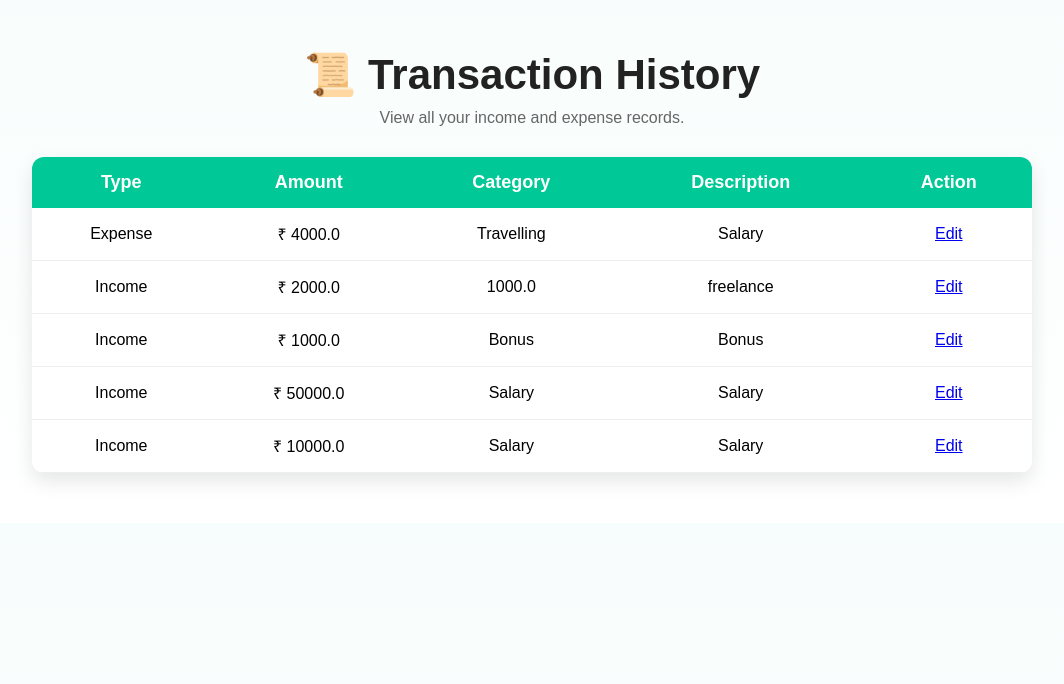
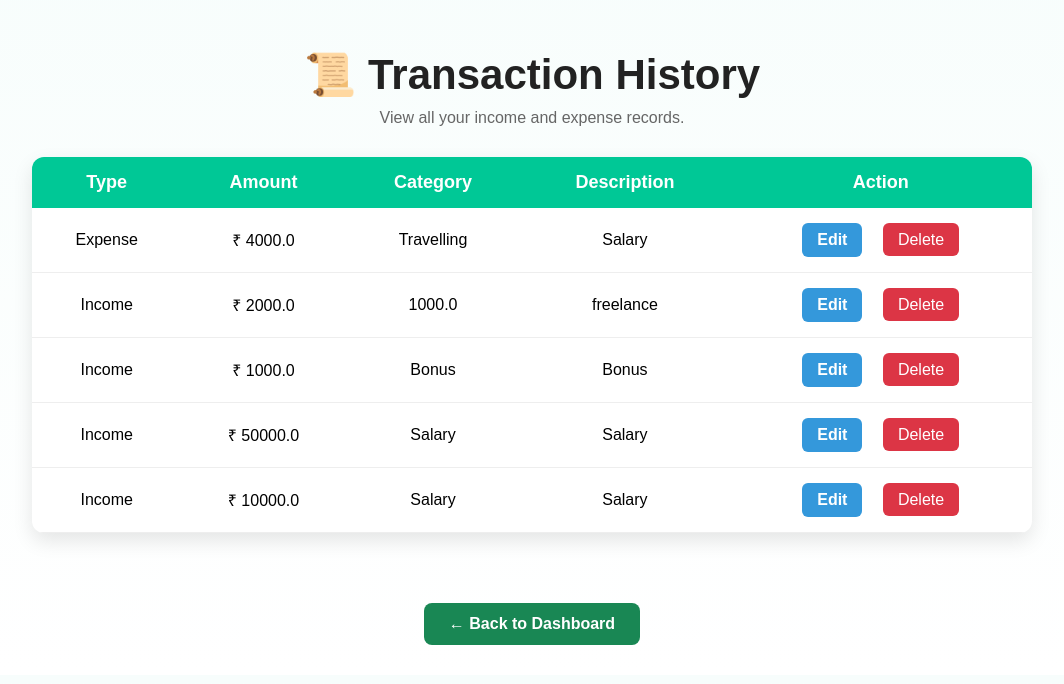
Before and after one commit to saif-ai-dev/Expense_Tracker, a Flask app: page /transaction_history in a window 1280 px wide. Shown: the part 70-754 px from the top of the page, without its empty margins (108-1172 px from the left). Run offline with Flask 3, Linux system fonts and the light colour scheme; data comes from the database, SQL or seed files in the repository; both versions use the stored data as it was after the commit; some libraries are stand-ins or nearby versions.

Commit message:
Added edit and delete transaction features with professional UI

```diff
--- a/app.py
+++ b/app.py
@@ -160,12 +160,29 @@ def edit_transaction(transaction_id):
 
         return redirect(url_for("transaction_history"))
 
-    cursor.execute("SELECT * FROM transactions WHERE id=?", (transaction_id,))
+    cursor.execute("SELECT id, type, amount, category, description FROM transactions WHERE id=?", (transaction_id,))
     transaction = cursor.fetchone()
-    print(transaction)
+    print("Transaction =", transaction)
+    print("Length =", len(transaction))
     conn.close()
 
     return render_template("edit_transaction.html", transaction=transaction)
+
+@app.route("/delete_transaction/<int:transaction_id>")
+def delete_transaction(transaction_id):
+
+    conn = sqlite3.connect("Expense_Tracker.db")
+    cursor = conn.cursor()
+
+    cursor.execute(
+        "DELETE FROM transactions WHERE id=?",
+        (transaction_id,)
+    )
+
+    conn.commit()
+    conn.close()
+
+    return redirect(url_for("transaction_history"))
 
 @app.route("/login", methods=["GET", "POST"])
 def login():
--- a/static/css/style.css
+++ b/static/css/style.css
@@ -386,3 +386,52 @@ nav ul li a:hover{
 .history-table tr:hover{
     background:#f5fffb;
 }
+
+.edit-btn {
+    background-color: #3498db;
+    color: white;
+    padding: 8px 15px;
+    text-decoration: none;
+    border-radius: 6px;
+    margin-right: 8px;
+    font-weight: bold;
+    display: inline-block;
+    transition: 0.3s;
+}
+
+.edit-btn:hover {
+    background-color: #2980b9;
+}
+
+.delete-btn{
+    background: #dc3545;
+    color: white;
+    padding: 8px 15px;
+    text-decoration: none;
+    border-radius: 6px;
+    margin-left: 8px;
+}
+
+.delete-btn:hover{
+    background: #b02a37;
+}
+
+.back-dashboard {
+    text-align: center;
+    margin: 30px 0;
+}
+
+.back-btn {
+    display: inline-block;
+    background: #198754;
+    color: white;
+    text-decoration: none;
+    padding: 12px 25px;
+    border-radius: 8px;
+    font-weight: bold;
+    transition: 0.3s;
+}
+
+.back-btn:hover {
+    background: #146c43;
+}
--- a/templates/transaction_history.html
+++ b/templates/transaction_history.html
@@ -50,6 +50,9 @@
 
         <td>
             <a href="{{ url_for('edit_transaction', transaction_id=transaction[0]) }}" class="edit-btn">Edit</a>
+            <a href="#" class="delete-btn"onclick="confirmDelete('{{ url_for('delete_transaction', transaction_id=transaction[0]) }}')">
+   Delete
+</a>
         </td>
     </tr>
 
@@ -61,5 +64,32 @@
 
 </section>
 
+<div class="back-dashboard">
+    <a href="{{ url_for('dashboard') }}" class="back-btn">
+        ← Back to Dashboard
+    </a>
+</div>
+
+     <script src="https://cdn.jsdelivr.net/npm/sweetalert2@11"></script>
+
+     <script>
+function confirmDelete(deleteUrl) {
+    Swal.fire({
+        title: 'Delete Transaction?',
+        text: "You won't be able to recover this transaction!",
+        icon: 'warning',
+        showCancelButton: true,
+        confirmButtonColor: '#dc3545',
+        cancelButtonColor: '#6c757d',
+        confirmButtonText: '🗑️ Yes, Delete',
+        cancelButtonText: 'Cancel'
+    }).then((result) => {
+        if (result.isConfirmed) {
+            window.location.href = deleteUrl;
+        }
+    });
+}
+</script>
+
 </body>
 </html>
```
Also changed, not shown: Expense_Tracker.db.
